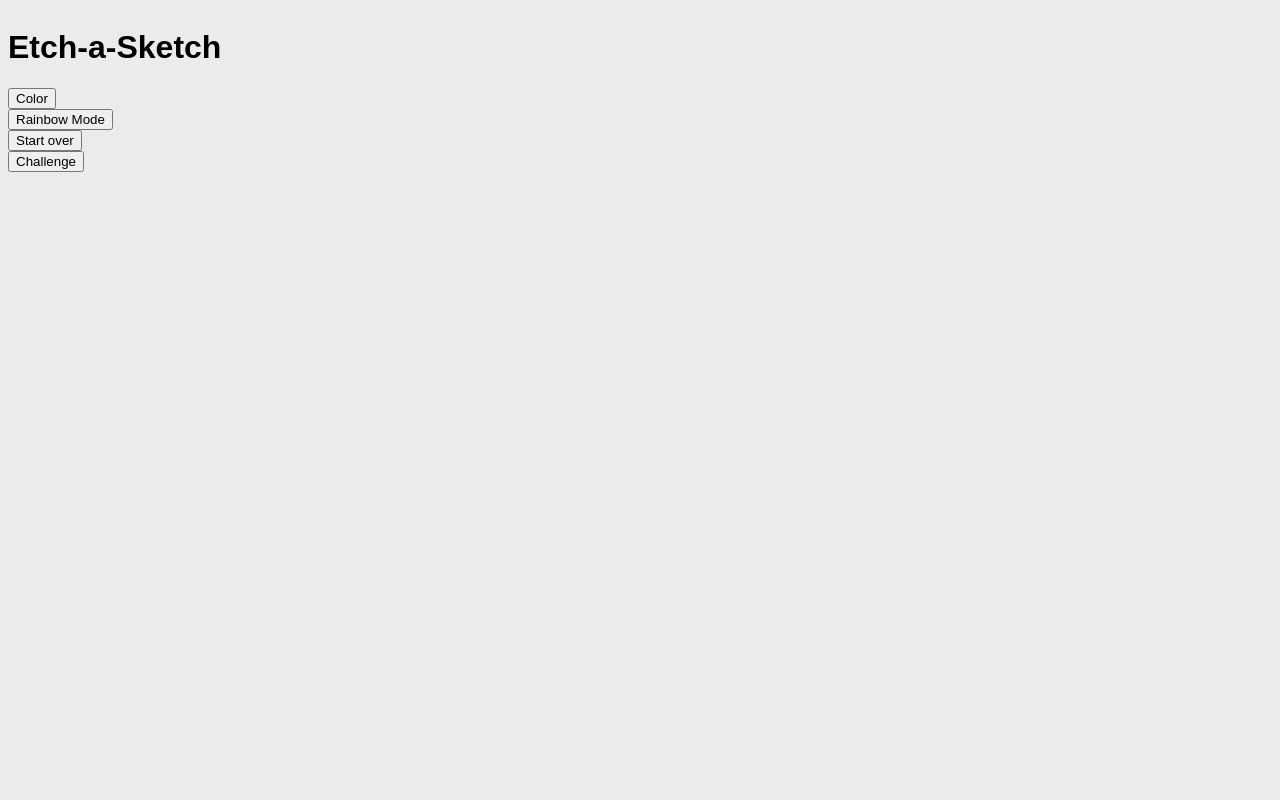
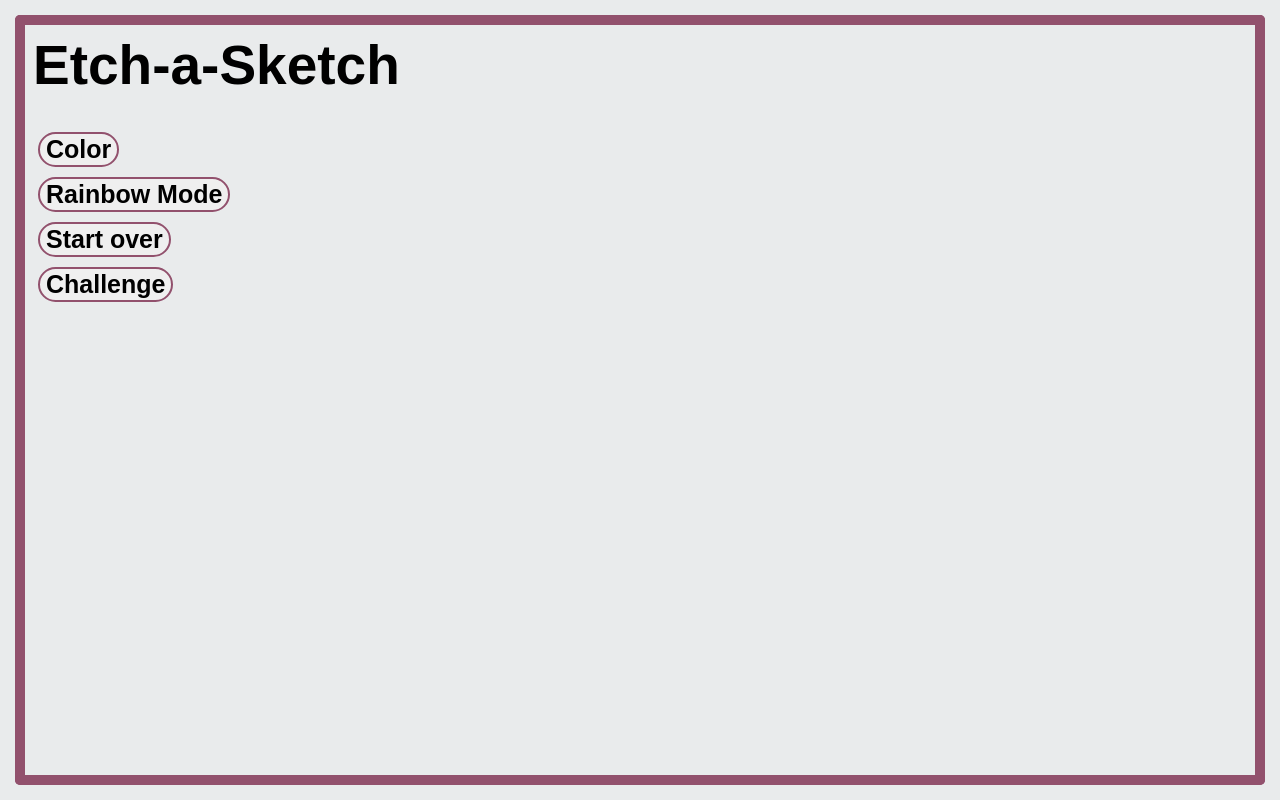
Before and after one commit to CoRine65/Etch-a-Sketch, a plain HTML site: page index.html in a window 1280 px wide. Drawn offline with Linux system fonts and the light colour scheme; a web font is replaced by a local one.

Commit message:
index.html: created the div for grid stylesheet.css: style buttons and border

```diff
--- a/index.html
+++ b/index.html
@@ -21,6 +21,7 @@
 <button class="erase"> Start over</button>
 <button class="challenge">Challenge</button>
 
+    <div class="grid"></div>
 
 </div>
 
--- a/stylesheet.css
+++ b/stylesheet.css
@@ -1,10 +1,67 @@
 body {
-    font-family: 'Alumni Sans Pinstripe', sans-serif;
     background-color: #e9ebec;
 }
+
+h1{
+    font-family: 'Alumni Sans Pinstripe', sans-serif;
+    font-size: 55px;
+    margin: 25px;
+
+}
+
+
+.border{
+    position: fixed;
+    background-color: #92516d;
+    z-index: 10;
+    border-radius: 50px;
+
+}
+
+.top{
+    top: 15px;
+    left: 15px;
+    right: 15px;
+    height: 10px;
+
+
+}
+.bottom{
+    bottom: 15px;
+    left: 15px;
+    right: 15px;
+    height: 10px;
+}
+
+.left {
+    top: 15px;
+    bottom: 15px;
+    left: 15px;
+    width: 10px;
+}
+
+.right{
+    top: 15px;
+    bottom: 15px;
+    right: 15px;
+    width: 10px;
+}
+
+
 
 .container{
     display: flex;
     flex-direction: column;
     align-items: flex-start;
+    gap: 10px;
 }
+
+button{
+    border-radius: 50px;
+    border: 2px solid #92516d;
+    font-family: 'Alumni Sans Pinstripe', sans-serif;
+    font-size: 25px;
+    font-weight: bold;
+    margin-left: 30px;
+
+}
```
